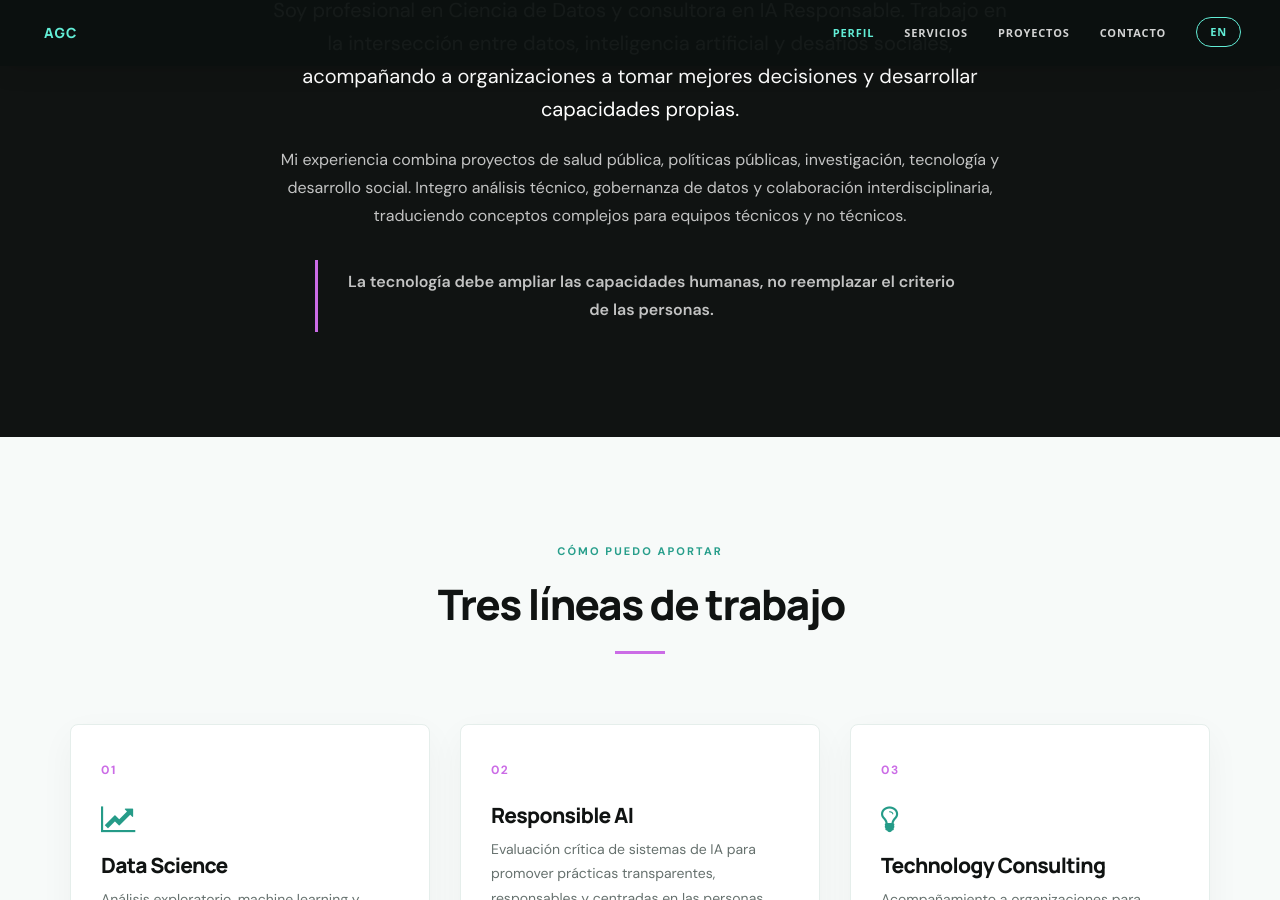
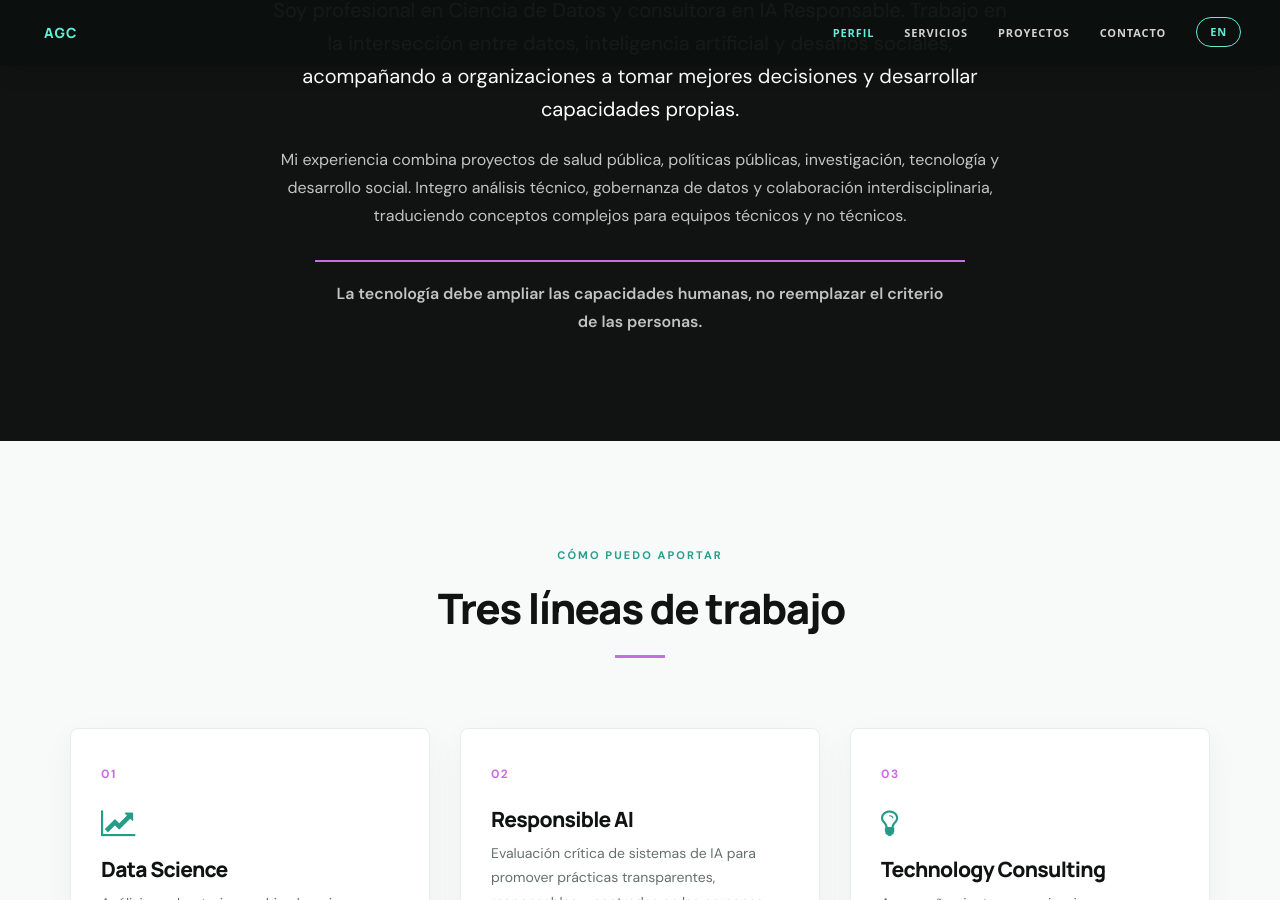
Before and after one commit to AmaliaGuaymasCanavire/amaliaguaymascanavire.github.io, a Jekyll site: the page built from index.html, in a window 1280 px wide and 900 px high, scrolled down 1209 px. Built offline with Jekyll 4.4.1, drawn with Linux system fonts in a browser that asks for light colours.

Commit message:
Center hero and profile text and buttons responsively

```diff
--- a/css/site.css
+++ b/css/site.css
@@ -123,3 +123,42 @@ hr.light { border-color: var(--mint); margin: 24px auto; }
     justify-content: center;
   }
 }
+
+/* Consistent centered alignment for hero and profile */
+.hero .header-content-inner,
+.about-section .col-lg-8 {
+  text-align: center;
+}
+.hero .hero-statement,
+.hero .hero-description {
+  margin-left: auto;
+  margin-right: auto;
+}
+.hero .hero-actions,
+.hero .social-links {
+  display: flex;
+  justify-content: center;
+  align-items: center;
+}
+.about-section .about-principle {
+  border-left: 0;
+  border-top: 2px solid var(--lilac);
+  padding: 18px 12px 0;
+  margin: 30px auto 0;
+  text-align: center;
+}
+@media (max-width: 767px) {
+  .hero .header-content-inner,
+  .about-section .col-lg-8 {
+    text-align: center;
+  }
+  .hero .hero-actions {
+    justify-content: center;
+  }
+  .hero .hero-actions .btn {
+    margin: 4px;
+  }
+  .hero .social-links {
+    justify-content: center;
+  }
+}
```
